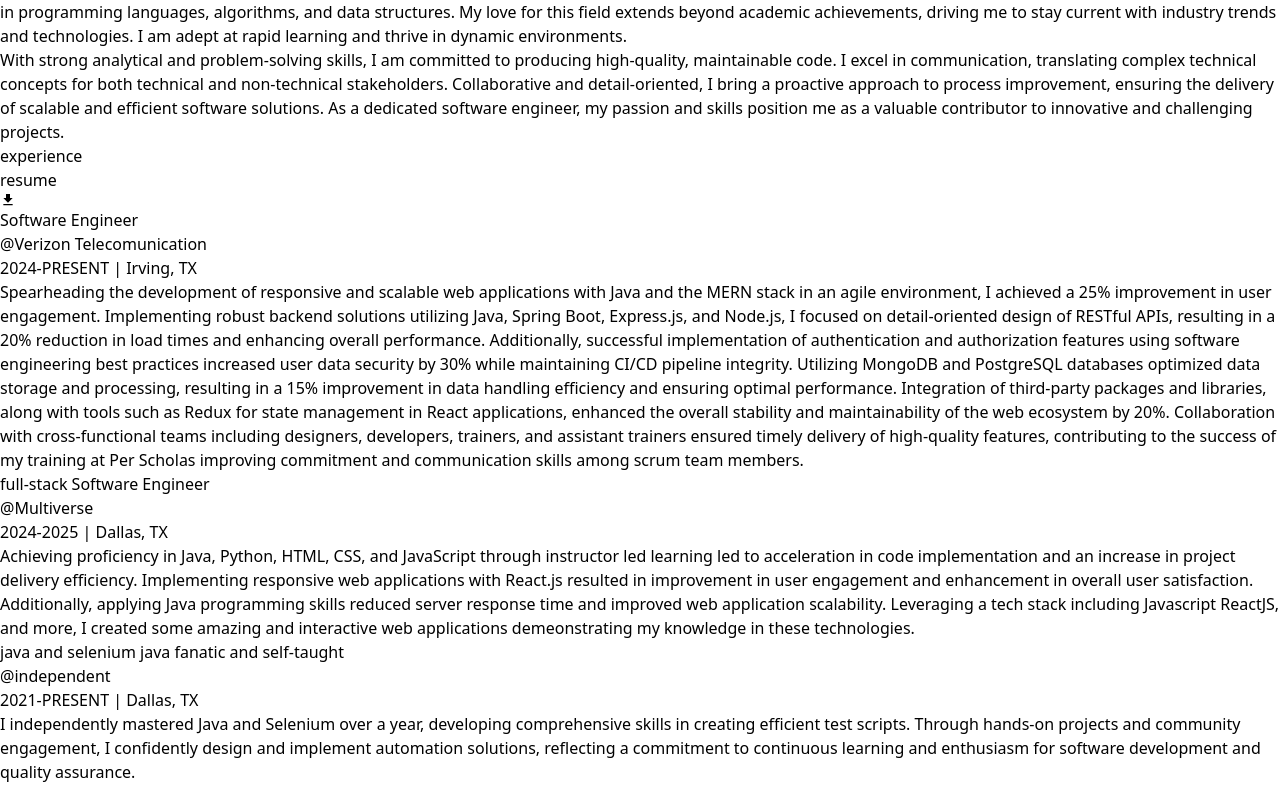
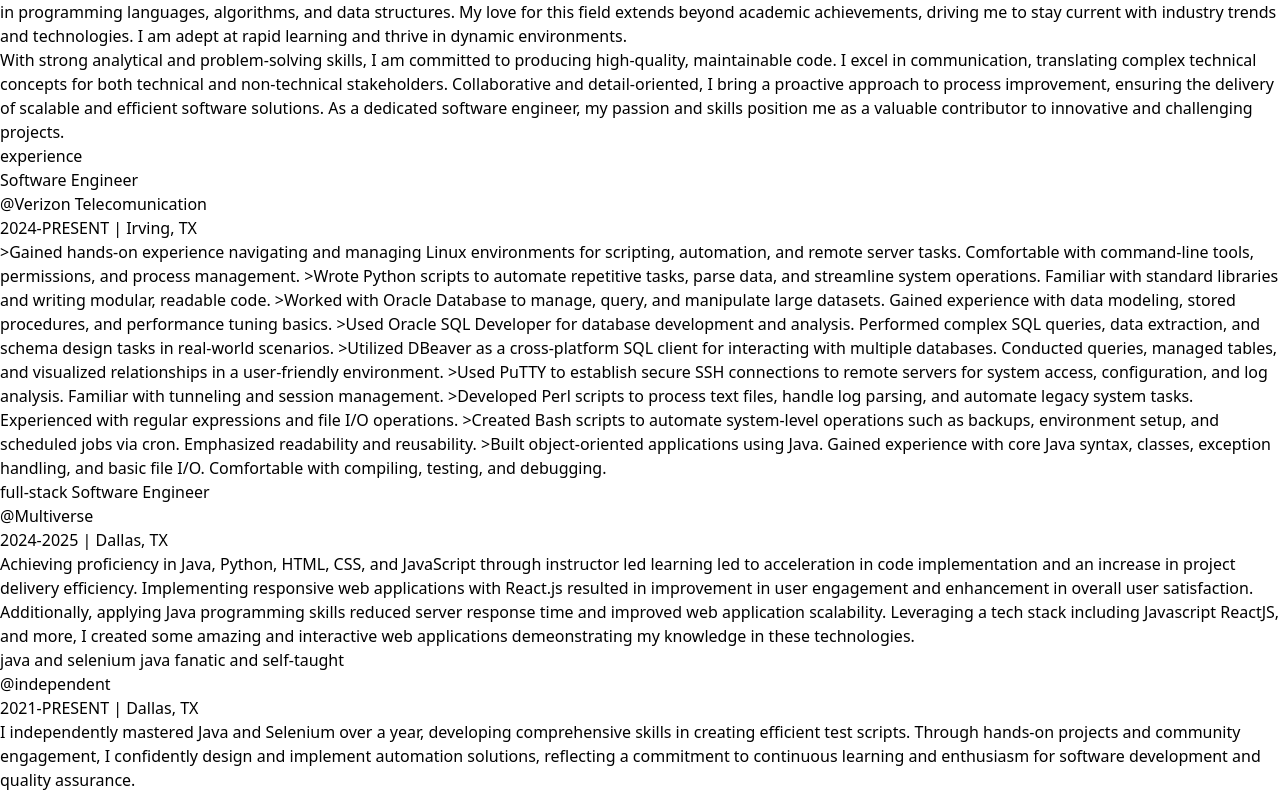
Before and after one commit to KINYUI1/portfolio2, a React (Vite) app: page /about in a window 1280 px wide. Shown: the part 1152-1944 px from the top of the page. Built offline with nearby package versions, Linux system fonts and the light colour scheme.

Commit message:
added some of the multivers projects and next will be adding all the projects

```diff
--- a/src/data/experienceData.js
+++ b/src/data/experienceData.js
@@ -14,7 +14,23 @@
         organization:'Verizon Telecomunication',
         location:'Irving, TX',
         duration:'2024-PRESENT',
-        description:`Spearheading the development of responsive and scalable web applications with Java and the MERN stack in an agile environment, I achieved a 25% improvement in user engagement. Implementing robust backend solutions utilizing Java, Spring Boot, Express.js, and Node.js, I focused on detail-oriented design of RESTful APIs, resulting in a 20% reduction in load times and enhancing overall performance. Additionally, successful implementation of authentication and authorization features using software engineering best practices increased user data security by 30% while maintaining CI/CD pipeline integrity. Utilizing MongoDB and PostgreSQL databases optimized data storage and processing, resulting in a 15% improvement in data handling efficiency and ensuring optimal performance. Integration of third-party packages and libraries, along with tools such as Redux for state management in React applications, enhanced the overall stability and maintainability of the web ecosystem by 20%. Collaboration with cross-functional teams including designers, developers, trainers, and assistant trainers ensured timely delivery of high-quality features, contributing to the success of my training at Per Scholas improving commitment and communication skills among scrum team members.`,
+        description:`>Gained hands-on experience navigating and managing Linux environments for scripting, automation, and remote server tasks. Comfortable with command-line tools, permissions, and process management.
+
+>Wrote Python scripts to automate repetitive tasks, parse data, and streamline system operations. Familiar with standard libraries and writing modular, readable code.
+
+>Worked with Oracle Database to manage, query, and manipulate large datasets. Gained experience with data modeling, stored procedures, and performance tuning basics.
+
+>Used Oracle SQL Developer for database development and analysis. Performed complex SQL queries, data extraction, and schema design tasks in real-world scenarios.
+
+>Utilized DBeaver as a cross-platform SQL client for interacting with multiple databases. Conducted queries, managed tables, and visualized relationships in a user-friendly environment.
+
+>Used PuTTY to establish secure SSH connections to remote servers for system access, configuration, and log analysis. Familiar with tunneling and session management.
+
+>Developed Perl scripts to process text files, handle log parsing, and automate legacy system tasks. Experienced with regular expressions and file I/O operations.
+
+>Created Bash scripts to automate system-level operations such as backups, environment setup, and scheduled jobs via cron. Emphasized readability and reusability.
+
+>Built object-oriented applications using Java. Gained experience with core Java syntax, classes, exception handling, and basic file I/O. Comfortable with compiling, testing, and debugging.`,
         id:nanoid()
     },
     // {
--- a/src/data/projectsData.js
+++ b/src/data/projectsData.js
@@ -1,32 +1,32 @@
 import unsplashImages from '../images/unsplash-images.png'
-import jobsApi from '../images/jobs-api.png'
+import reel_List from '../images/Reel_List.png'
 import guessingGame from '../images/numberGuessingGame.png'
 import eCommerceApi from '../images/eCommerceApi.png'
 import { nanoid } from 'nanoid'
 const projects = [
     {
-        name:'Unsplashed Image Search',
-        overview:'This is a react Js application build with react js and the unsplash API. users can go and search images base on keywords and view images related to those key words.',
-        technologies:['@tanstack/react query','reactJS','unsplash API','axios','react-dom','react icons',],
-        github:'https://github.com/KINYUI1/Unsplash-image-search',
+        name:'ClassPilot',
+        overview:'This is a full stack class management application build with react js, node js, express js and mongo db. This project was aimed at serving the academic environment for both the teachers and the the students. I handled the scaffolding, the built of the backend and the set up of the run environment with docker for the entire project.',
+        technologies:['Material UI','reactJS','Node JS','axios','react-dom','Express JS','Mongo DB', 'Bcrypt', 'Cors', 'Mongoose ODM', 'DotENV'],
+        github:'https://github.com/E-DISTRICT/Class-Management',
         deployed:'https://usplash-image-search.netlify.app/',
         image:unsplashImages,
         id:nanoid()
     },
     {
-        name:'jobs api',
-        overview:'this is a node js app build with the Express js framework. it has routes for authentication and for jobs querying.users are able to register,login and logout. To get job information user can hit the get all jobs route and once authenticated can query jobs in which the user is the author of the job. users can also get single jobs in which they are the author, delete jobs in which they are the author and update jobs in which they are the author. there is also an admin role in which the admin has access to all the jobs in the database and can perform full CRUD on all of them',
-        technologies:['becryptjs','cors','dotenv','express','jsonwebtoken','express-async-errors','express-rate-limit','helmet','http-status-codes','mongoose','swagger-ui-express','xss-clean','yamljs'],
-        github:'https://github.com/KINYUI1/jobs-api',
+        name:'Reel List ',
+        overview:'Reel List is a simple and user-friendly movie tracking app where users can search for movies and create their own personal watchlist. Built with React and styled using Tailwind CSS, this app leverages the TMDB API to fetch trending movies and search results. I contributed on the logical aspect of the code making sure all the components render correctly',
+        technologies:['React JS', 'Tailwind CSS', 'Vite', 'TMDB API'],
+        github:'https://github.com/devs-cr/Reel-List',
         deployed:'https://jobs-api-8p9p.onrender.com/api-docs/',
-        image:jobsApi,
+        image:reel_List,
         id:nanoid()
     },
     {
-        name:'e commerce api',
-        overview:'This application is constructed using the Express.js framework for Node.js. It incorporates authentication routes,products routes,order routes,review routes and user routes. Users can register, log in, and log out. To access products data, users can utilize the "get all products" route. Authenticated users can create products, get individual products, delete products they authored, and update products they authored.This is true for all the other routes. Additionally, an admin role grants full access to all database jobs, allowing the admin to perform complete CRUD operations on them..',
-        technologies:['becryptjs','cors','dotenv','express','jsonwebtoken','express-async-errors','express-rate-limit','helmet','http-status-codes','mongoose','cookie-Parser','validator','xss-clean','yamljs','express-fileupload','express-mongo-sanitize','morgan'],
-        github:'https://github.com/KINYUI1/e-commerce-api',
+        name:'Promos & Perks API',
+        overview:'This project was developed to showcase technical proficiency in Spring Security, utilizing JWT, authentication/authorization, and BCrypt',
+        technologies:['Bcrypt', 'Spring Boot', 'Spring Security', 'JWT', 'Java', 'Maven'],
+        github:'https://github.com/Promo-Pros/promos-perks-api',
         image:eCommerceApi,
         deployed:"https://e-commerce-api-2.onrender.com/",
         id:nanoid()
--- a/src/pages/About.jsx
+++ b/src/pages/About.jsx
@@ -42,7 +42,7 @@
       <div>
         <div className="flex gap-8 items-center">
         <h1 className="capitalize font-bold text-4xl">experience</h1>
-        <a href='./Clement Kinyui Ndimuangu Resume.docx' download='clement kinyui ndimuangu resume.docx'><button className="mt-2 p-3 text-xl uppercase font-bold  bg-stone-700  hover:bg-yellow-100 hover:text-stone-700 hover:scale-110 ease-in duration-300 text-slate-50 rounded shadow-lg shadow-stone-600">resume <MdDownload className="inline"/></button> </a>
+        {/* <a href='./Clement Kinyui Ndimuangu Resume.docx' download='clement kinyui ndimuangu resume.docx'><button className="mt-2 p-3 text-xl uppercase font-bold  bg-stone-700  hover:bg-yellow-100 hover:text-stone-700 hover:scale-110 ease-in duration-300 text-slate-50 rounded shadow-lg shadow-stone-600">resume <MdDownload className="inline"/></button> </a> */}
         </div>
         <div>
           {experienceData.map((experience)=>{
--- a/src/pages/ContactMe.jsx
+++ b/src/pages/ContactMe.jsx
@@ -63,13 +63,13 @@
               <CiMail />
             </Link>
           </div>
-          <div className="w-12 h-12 bg-stone-700 flex justify-center items-center rounded-full hover:bg-yellow-100 hover:text-stone-700 hover:scale-110 ease-in duration-300 text-slate-50">
+          {/* <div className="w-12 h-12 bg-stone-700 flex justify-center items-center rounded-full hover:bg-yellow-100 hover:text-stone-700 hover:scale-110 ease-in duration-300 text-slate-50">
             <a
               href='./Clement Kinyui Ndimuangu Resume.docx' download='clement kinyui ndimuangu resume.docx'
             >
               <FaDownload />
             </a>
-          </div>
+          </div> */}
         </div>
       </div>
       <div className='shadow-2xl p-2 col-span-2 rounded-xl 2xl:h-5/6'>
--- a/src/pages/Home.jsx
+++ b/src/pages/Home.jsx
@@ -59,7 +59,7 @@
               <CiMail />
             </Link>
           </div>
-          <a href='./Clement Kinyui Ndimuangu Resume.docx' download='clement kinyui ndimuangu resume.docx'><button className=" p-3 text-xl uppercase font-bold  bg-stone-700  hover:bg-yellow-100 hover:text-stone-700 hover:scale-110 ease-in duration-300 text-slate-50 rounded shadow-lg shadow-stone-600">resume <MdDownload className="inline"/></button> </a>
+          {/* <a href='./Clement Kinyui Ndimuangu Resume.docx' download='clement kinyui ndimuangu resume.docx'><button className=" p-3 text-xl uppercase font-bold  bg-stone-700  hover:bg-yellow-100 hover:text-stone-700 hover:scale-110 ease-in duration-300 text-slate-50 rounded shadow-lg shadow-stone-600">resume <MdDownload className="inline"/></button> </a> */}
         </div>
       </div>
     </div>
```
Also changed, not shown: src/data/projectsData2.js (added, +45 -0 lines), 1 other file (tests, documents, lock files or other folders).
